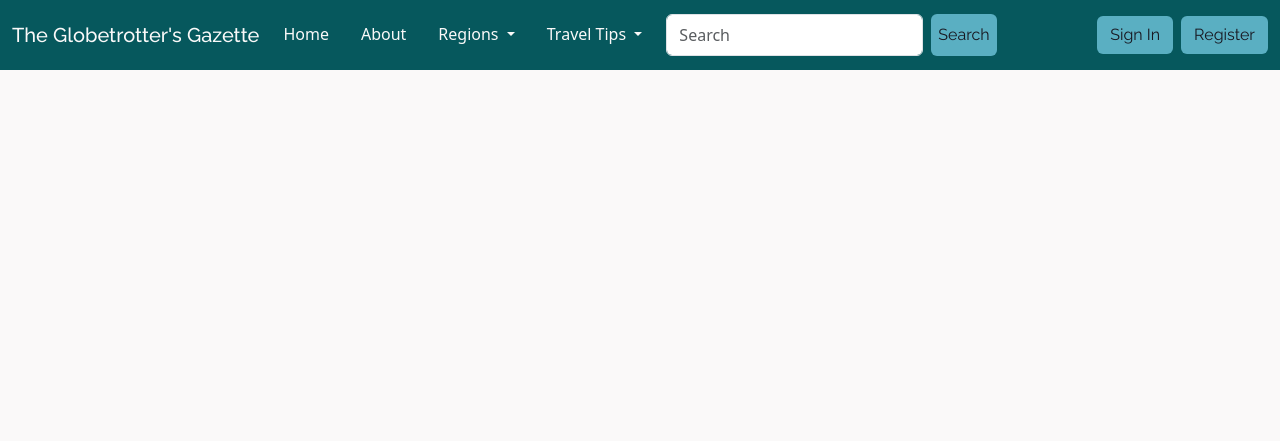
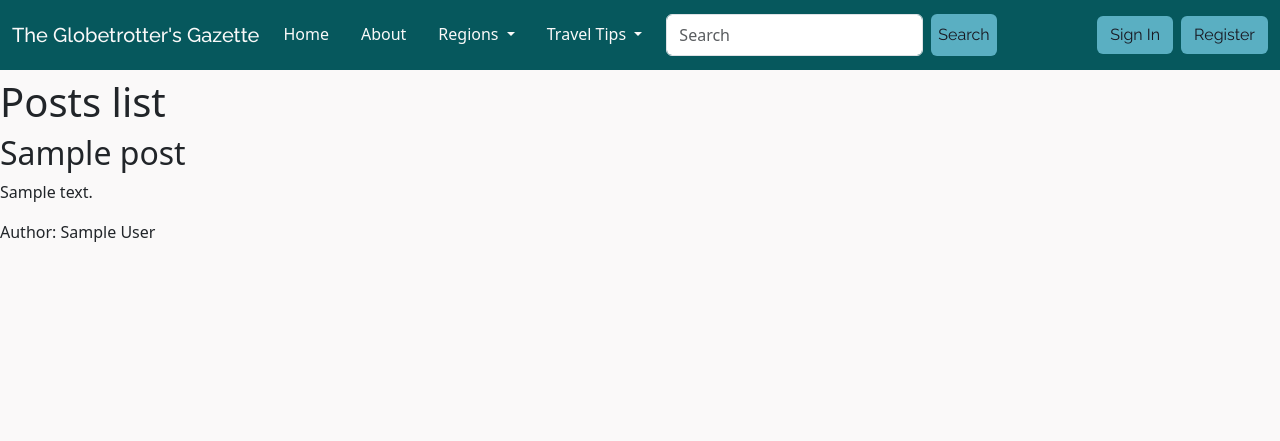
Before and after one commit to mariam138/globetrotters-gazette, a Django app: template blog/templates/blog/posts_list.html in a window 1280 px wide. Shown: the top 441 px of the page. Run offline with Django 4.2, Linux system fonts and the light colour scheme; the template is opened without the code that fills it: most values are stand-ins (such as "Sample title", 1, 10 or a date in 2020); some libraries are stand-ins or nearby versions; some web fonts are replaced.

Commit message:
create basic html for posts list

```diff
--- a/blog/templates/blog/posts_list.html
+++ b/blog/templates/blog/posts_list.html
@@ -1,5 +1,14 @@
 {% extends "base.html" %}
 
 {% block content %}
+<body>
+    <h1>Posts list</h1>
+    {% for post in object_list %}
+    <h2>{{post.title}}</h2>
+    <p>{{post.excerpt}}</p>
+    <p>Author: {{post.author}}</p>
+    {% endfor %}
+</body>
+
 
 {% endblock %}
```
